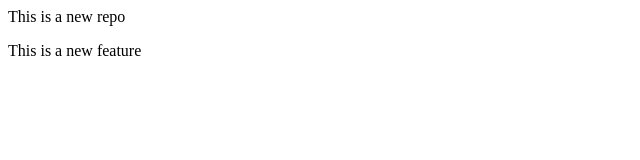
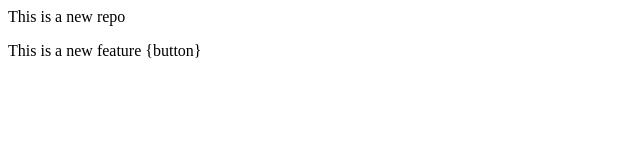
Before and after one commit to palaksharma19/LocalRepo, a plain HTML site: page index.html in a window 1280 px wide. Shown: the full height of the page, 0-640 px from the left. Drawn offline with Linux system fonts and the light colour scheme.

```diff
--- a/index.html
+++ b/index.html
@@ -1,4 +1,4 @@
 <p>This is a new repo
 </p>
-<p>This is a new feature
+<p>This is a new feature {button}
 </p>
```
